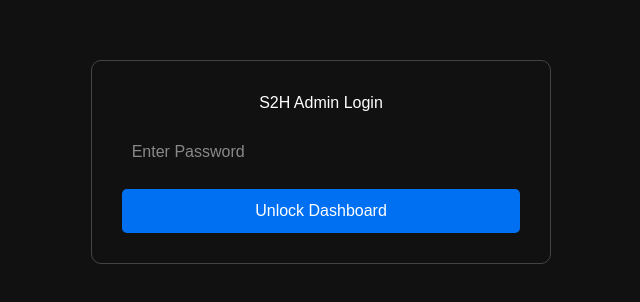
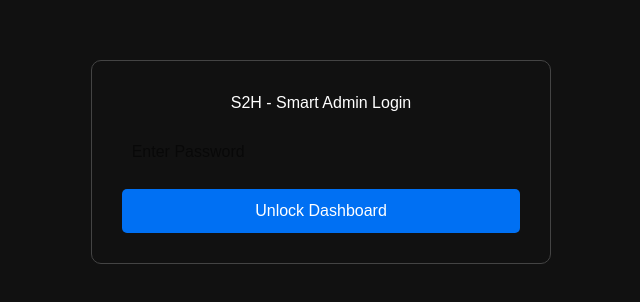
Before and after one commit to Sandeep28-ctrl/s2h-aligarh, a Next.js app in the folder frontend/: page /admin in a window 1280 px wide. Shown: the part 238-540 px from the top of the page, without its empty margins (319-959 px from the left). Built offline with nearby package versions, Linux system fonts and the light colour scheme.

Commit message:
Updated Admin Panel Name to Smart Services

```diff
--- a/frontend/app/admin/page.tsx
+++ b/frontend/app/admin/page.tsx
@@ -1,4 +1,4 @@
-"use client";
+ "use client";
 import { useEffect, useState } from "react";
 
 export default function AdminDashboard() {
@@ -51,13 +51,13 @@ export default function AdminDashboard() {
     return (
       <div style={{ display: "flex", justifyContent: "center", alignItems: "center", height: "100vh", backgroundColor: "#111", color: "white" }}>
         <form onSubmit={handleLogin} style={{ padding: "30px", border: "1px solid #444", borderRadius: "10px", textAlign: "center" }}>
-          <h2>S2H Admin Login</h2>
+          <h2>S2H - Smart Admin Login</h2>
           <input
             type="password"
             placeholder="Enter Password"
             value={password}
             onChange={(e) => setPassword(e.target.value)}
-            style={{ padding: "10px", margin: "15px 0", borderRadius: "5px", border: "none", width: "100%" }}
+            style={{ padding: "10px", margin: "15px 0", borderRadius: "5px", border: "none", width: "100%", color: "black" }}
           />
           <button type="submit" style={{ padding: "10px 20px", backgroundColor: "#0070f3", color: "white", border: "none", borderRadius: "5px", cursor: "pointer", width: "100%" }}>
             Unlock Dashboard
@@ -70,7 +70,9 @@ export default function AdminDashboard() {
   // अगर लॉगिन सही है, तो टेबल दिखाओ
   return (
     <div style={{ padding: "30px", backgroundColor: "#f4f4f4", minHeight: "100vh", color: "#333" }}>
-      <h1 style={{ textAlign: "center", marginBottom: "20px" }}>S2H Aligarh - Admin Panel 🔐</h1>
+      {/* नया अपडेटेड नाम यहाँ है */}
+      <h1 style={{ textAlign: "center", marginBottom: "20px" }}>S2H - Smart Admin Panel 🔐</h1>
+
       {loading ? <p style={{ textAlign: "center" }}>लोड हो रहा है...</p> : (
         <div style={{ overflowX: "auto" }}>
           <table style={{ width: "100%", borderCollapse: "collapse", backgroundColor: "white", boxShadow: "0 0 10px rgba(0,0,0,0.1)" }}>
```
